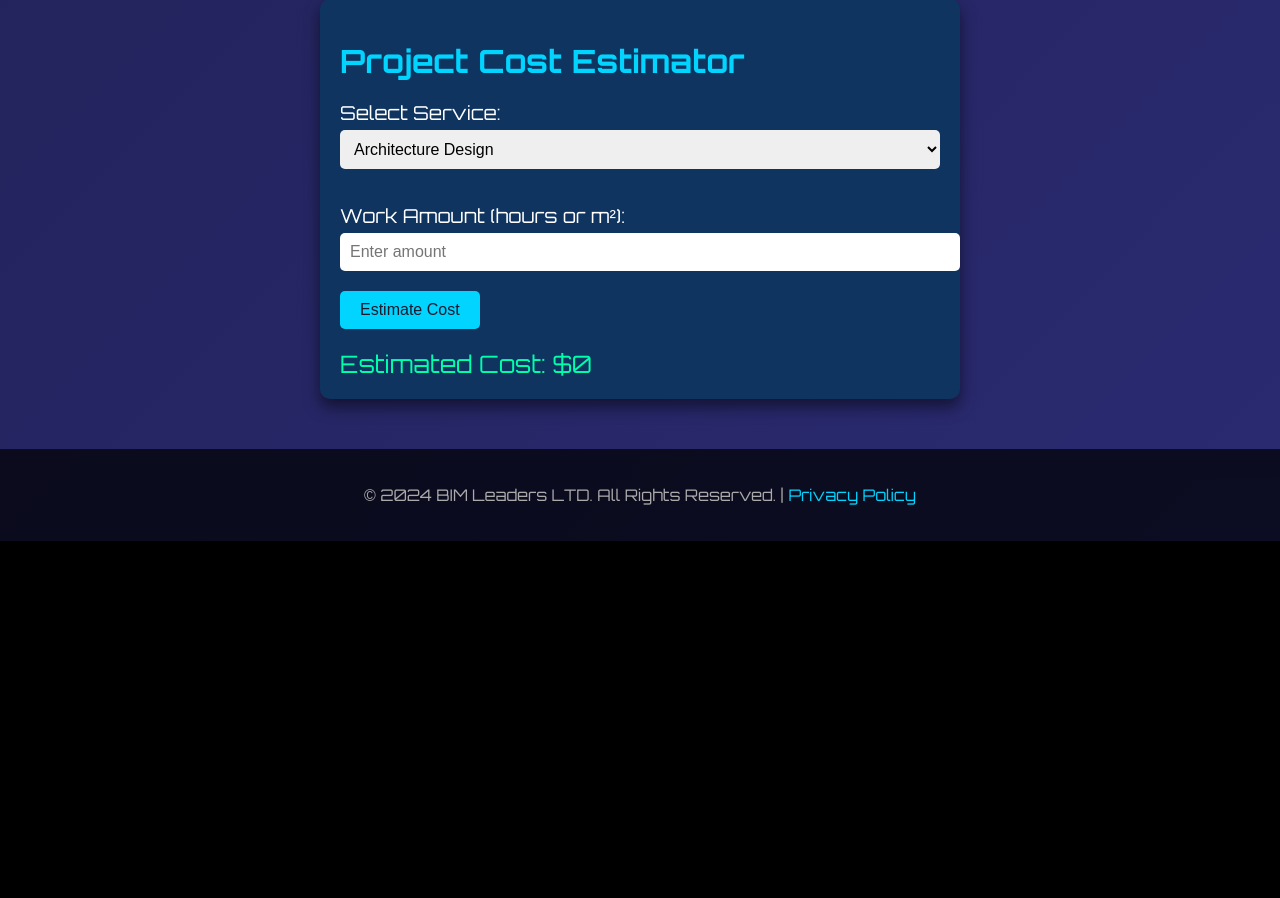
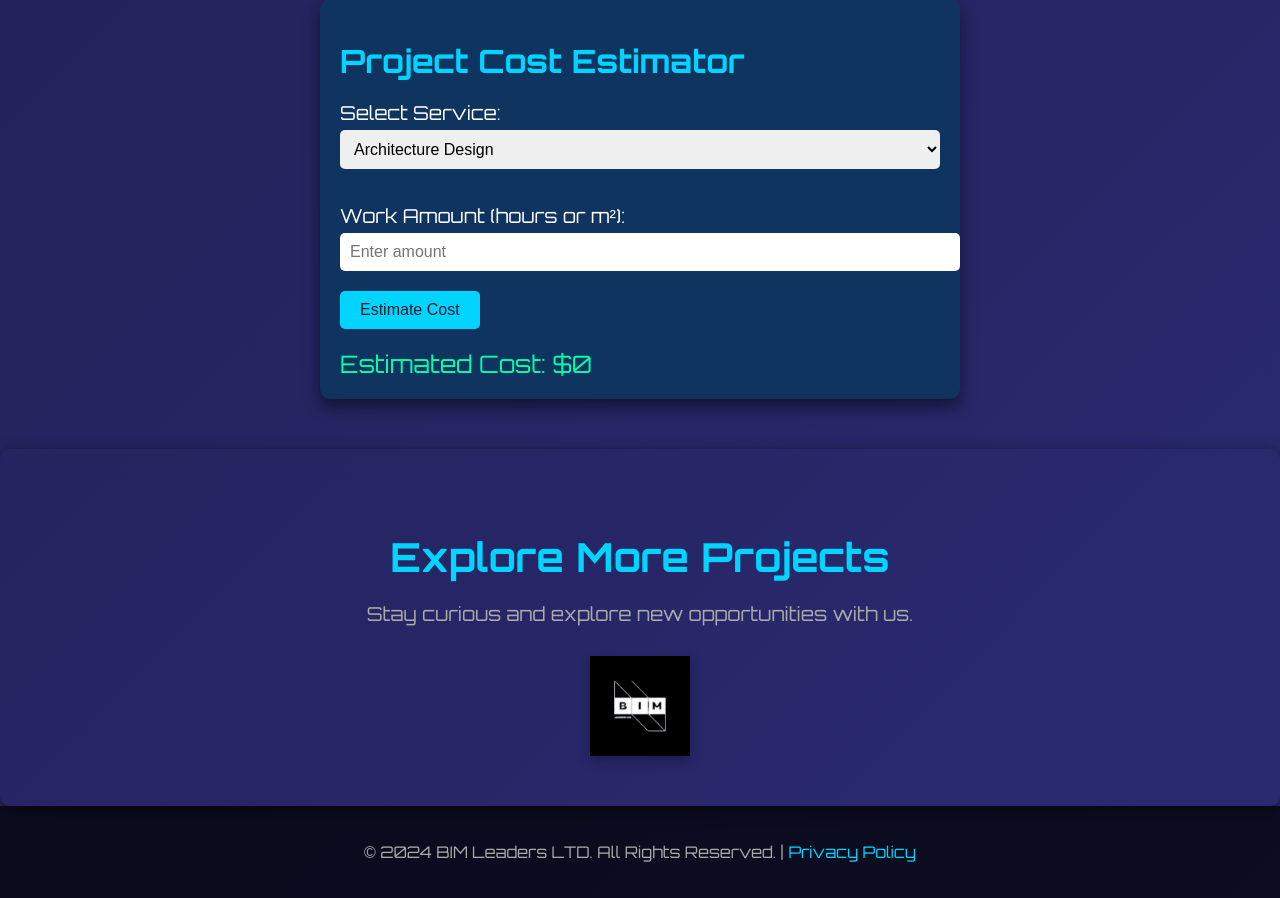
Before and after one commit to Miraawwq/TELBOT, a Flask app: page /project in a window 1280 px wide. Shown: the part 2571-3469 px from the top of the page. Before the commit the page ends 3112 px from the top, so only its background shows below. Run offline with Flask 3, Linux system fonts and the light colour scheme.

Commit message:
Update project.html

```diff
--- a/templates/project.html
+++ b/templates/project.html
@@ -378,6 +378,44 @@
         button:hover {
             background: #00ffab;
         }
+        .github-container {
+    width: 100%;
+    flex: 1;
+    padding: 50px 0;
+    text-align: center;
+    color: white;
+    box-shadow: 0 4px 15px rgba(0, 0, 0, 0.5);
+    border-radius: 10px;
+    background:
+        linear-gradient(rgba(0, 0, 0, 0.5), rgba(0, 0, 0, 0.5)), /* Затемняющий слой */
+         background: url("{{ url_for('static', filename='Solo.gif') }}") center/cover no-repeat; /* Фото на фоне */
+    background-blend-mode: overlay; /* Наложение */
+}
+
+    .github-container h2 {
+        font-size: 2.5rem;
+        margin-bottom: 20px;
+        color: #00d4ff;
+    }
+
+    .github-container p {
+        font-size: 1.2rem;
+        color: #aaa;
+    }
+
+    .cursor-following-face {
+        margin-top: 30px;
+        position: relative;
+        display: flex;
+        justify-content: center;
+    }
+
+    .cursor-following-face img {
+        width: 100px;
+        height: 100px;
+        transition: transform 0.1s ease-out;
+        filter: drop-shadow(0 4px 6px rgba(0, 0, 0, 0.3));
+    }
     </style>
 </head>
 <body>
@@ -483,6 +521,15 @@
 
         <div class="output" id="cost-output">Estimated Cost: $0</div>
     </div>
+    <div class="github-container">
+    <div class="github-content">
+        <h2>Explore More Projects</h2>
+        <p>Stay curious and explore new opportunities with us.</p>
+    </div>
+    <div class="cursor-following-face">
+        <img src="{{ url_for('static', filename='logo.jpg') }}" alt="Face" id="face-image">
+    </div>
+</div>
     <footer>
         <p>&copy; 2024 BIM Leaders LTD. All Rights Reserved. | <a href="/privacy">Privacy Policy</a></p>
     </footer>
@@ -545,5 +592,19 @@ document.querySelectorAll('.icons-row').forEach(row => {
             document.getElementById('cost-output').textContent = `Estimated Cost: $${totalCost}`;
         }
     </script>
+    <script>
+    const faceImage = document.getElementById('face-image');
+
+    document.addEventListener('mousemove', (e) => {
+        const { clientX, clientY } = e;
+        const windowWidth = window.innerWidth / 2;
+        const windowHeight = window.innerHeight / 2;
+
+        const offsetX = (clientX - windowWidth) / 20;
+        const offsetY = (clientY - windowHeight) / 20;
+
+        faceImage.style.transform = `translate(${offsetX}px, ${offsetY}px)`;
+    });
+</script>
 </body>
 </html>
```
